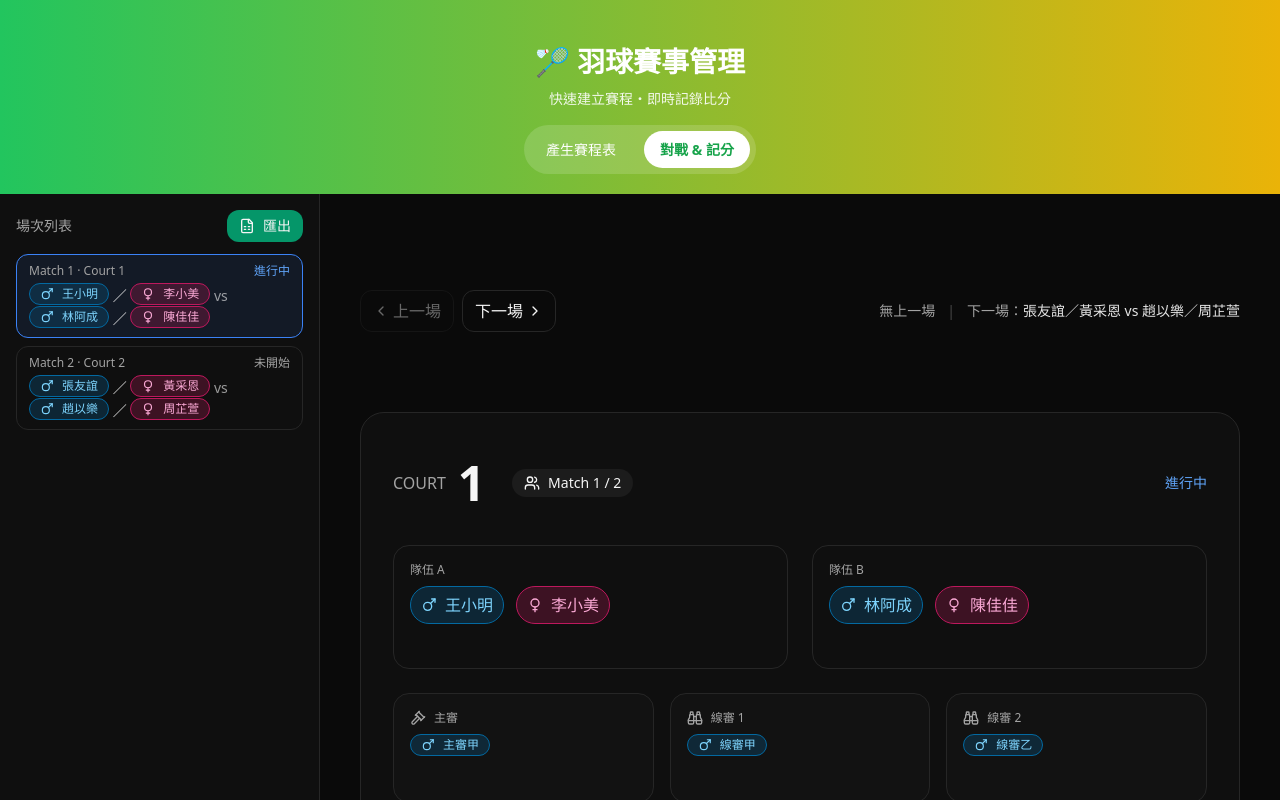
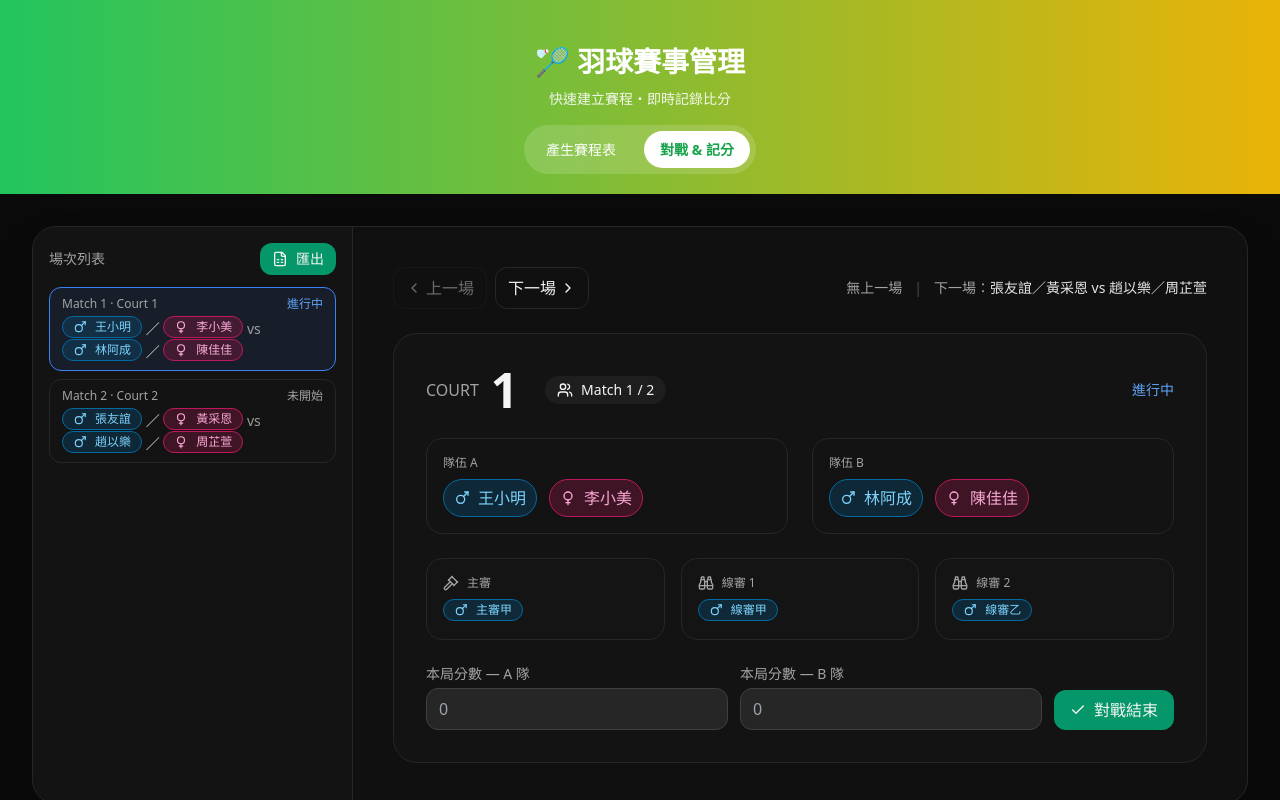
Before and after one commit to liangnaiyun-tw/badminton-scheduler, a React (Vite) app: page /matches in a window 1280 px wide. Shown: the top 800 px of the page. Built offline with nearby package versions, Linux system fonts and the light colour scheme.

Commit message:
整合寫入資料到google sheet

```diff
--- a/package.json
+++ b/package.json
@@ -10,8 +10,12 @@
   },
   "dependencies": {
     "@heroicons/react": "^2.2.0",
+    "googleapis": "^156.0.0",
+    "lucide-react": "^0.539.0",
     "react": "^18.2.0",
-    "react-dom": "^18.2.0"
+    "react-dom": "^18.2.0",
+    "react-router-dom": "^7.8.0",
+    "xlsx": "^0.18.5"
   },
   "devDependencies": {
     "@types/react": "^18.2.66",
--- a/src/App.tsx
+++ b/src/App.tsx
@@ -29,13 +29,13 @@ export default function App() {
         </div>
       </header>
 
-      <main className="container">
+      <main className="w-full">
         <div className="card">
           <Routes>
             <Route path="/" element={<Navigate to="/matches" replace />} />
             <Route path="/schedule" element={<SchedulePage />} />
             <Route path="/matches" element={<MatchesPage />} />
-            <Route path="*" element={<div>找不到頁面</div>} />
+            <Route path="*" element={<MatchesPage />} />
           </Routes>
         </div>
       </main>
--- a/src/pages/MatchesPage.tsx
+++ b/src/pages/MatchesPage.tsx
@@ -84,7 +84,7 @@ function GenderTag({ p, large = false }: { p: Player; large?: boolean }) {
 }
 
 // ========== 主元件 ==========
-export default function MatchManager({ matches: initialMatches = DEFAULT_MATCHES }: { matches?: Match[] }) {
+export default function MatchesPage({ matches: initialMatches = DEFAULT_MATCHES }: { matches?: Match[] }) {
   const [matches, setMatches] = useState<Match[]>(() => initialMatches.map(m => ({ status: "pending", scores: [], ...m })));
   const [idx, setIdx] = useState(0);
   const cur = matches[idx];
@@ -105,7 +105,7 @@ export default function MatchManager({ matches: initialMatches = DEFAULT_MATCHES
     const b = Number.parseInt(t2Score);
     if (!Number.isFinite(a) || !Number.isFinite(b)) return alert("請輸入數字分數");
 
-    setMatches(ms => ms.map((m, i) => (i === idx ? { ...m, status: "done", scores: [{ team1: a, team2: b }]} : m)));
+    setMatches(ms => ms.map((m, i) => (i === idx ? { ...m, status: "done", scores: [{ team1: a, team2: b }] } : m)));
 
     // ✅ 呼叫 Netlify Function 寫入 Google Sheets
     const m = matches[idx];
@@ -170,11 +170,15 @@ export default function MatchManager({ matches: initialMatches = DEFAULT_MATCHES
     const ws = XLSX.utils.json_to_sheet(rows);
     const wb = XLSX.utils.book_new();
     XLSX.utils.book_append_sheet(wb, ws, "比賽成績");
-    XLSX.writeFile(wb, `比賽成績_${new Date().toISOString().slice(0,10)}.xlsx`);
+    XLSX.writeFile(wb, `比賽成績_${new Date().toISOString().slice(0, 10)}.xlsx`);
   };
 
   return (
-    <div className="min-h-screen w-full bg-neutral-950 text-neutral-100 grid grid-cols-1 lg:grid-cols-[320px_1fr]">
+    <div className="min-h-screen bg-neutral-950 text-neutral-100">
+      {/* 置中容器 */}
+      <div className="w-full p-4 md:p-8">
+
+        <div className="grid grid-cols-1 lg:grid-cols-[320px_1fr] rounded-3xl border border-neutral-800 bg-neutral-900/50 overflow-hidden shadow-2xl">
           {/* 側邊：場次清單 */}
           <aside className="border-b lg:border-b-0 lg:border-r border-neutral-800 bg-neutral-900/40 p-4 overflow-y-auto">
             <div className="flex items-center justify-between mb-3">
@@ -279,15 +283,15 @@ export default function MatchManager({ matches: initialMatches = DEFAULT_MATCHES
                 {/* 裁判資訊（含性別 Icon / 顏色） */}
                 <div className="grid grid-cols-1 md:grid-cols-3 gap-4">
                   <div className="rounded-2xl border border-neutral-800 p-4 bg-neutral-900/50">
-                <div className="flex items-center gap-2 text-neutral-400 text-xs"><Gavel className="h-4 w-4"/> 主審</div>
+                    <div className="flex items-center gap-2 text-neutral-400 text-xs"><Gavel className="h-4 w-4" /> 主審</div>
                     <div className="mt-2"><GenderTag p={cur.referee} /></div>
                   </div>
                   <div className="rounded-2xl border border-neutral-800 p-4 bg-neutral-900/50">
-                <div className="flex items-center gap-2 text-neutral-400 text-xs"><Binoculars className="h-4 w-4"/> 線審 1</div>
+                    <div className="flex items-center gap-2 text-neutral-400 text-xs"><Binoculars className="h-4 w-4" /> 線審 1</div>
                     <div className="mt-2"><GenderTag p={cur.lj1} /></div>
                   </div>
                   <div className="rounded-2xl border border-neutral-800 p-4 bg-neutral-900/50">
-                <div className="flex items-center gap-2 text-neutral-400 text-xs"><Binoculars className="h-4 w-4"/> 線審 2</div>
+                    <div className="flex items-center gap-2 text-neutral-400 text-xs"><Binoculars className="h-4 w-4" /> 線審 2</div>
                     <div className="mt-2"><GenderTag p={cur.lj2} /></div>
                   </div>
                 </div>
@@ -309,7 +313,7 @@ export default function MatchManager({ matches: initialMatches = DEFAULT_MATCHES
                   <PlusCircle className="h-4 w-4"/> 新增一局
                 </button> */}
                     <button onClick={addGameScore} className="inline-flex items-center gap-2 rounded-xl bg-emerald-600 hover:bg-emerald-500 px-4 py-2">
-                  <Check className="h-4 w-4"/> 對戰結束
+                      <Check className="h-4 w-4" /> 對戰結束
                     </button>
                   </div>
 
@@ -343,6 +347,8 @@ export default function MatchManager({ matches: initialMatches = DEFAULT_MATCHES
             ) : (
               <div className="text-neutral-400">沒有可顯示的場次</div>
             )}
+          </div>
+        </div>
       </div>
     </div>
   );
```
Also changed, not shown: 4 other files (tests, documents, lock files or other folders). Lines whose indentation alone changed are shown as unchanged.
